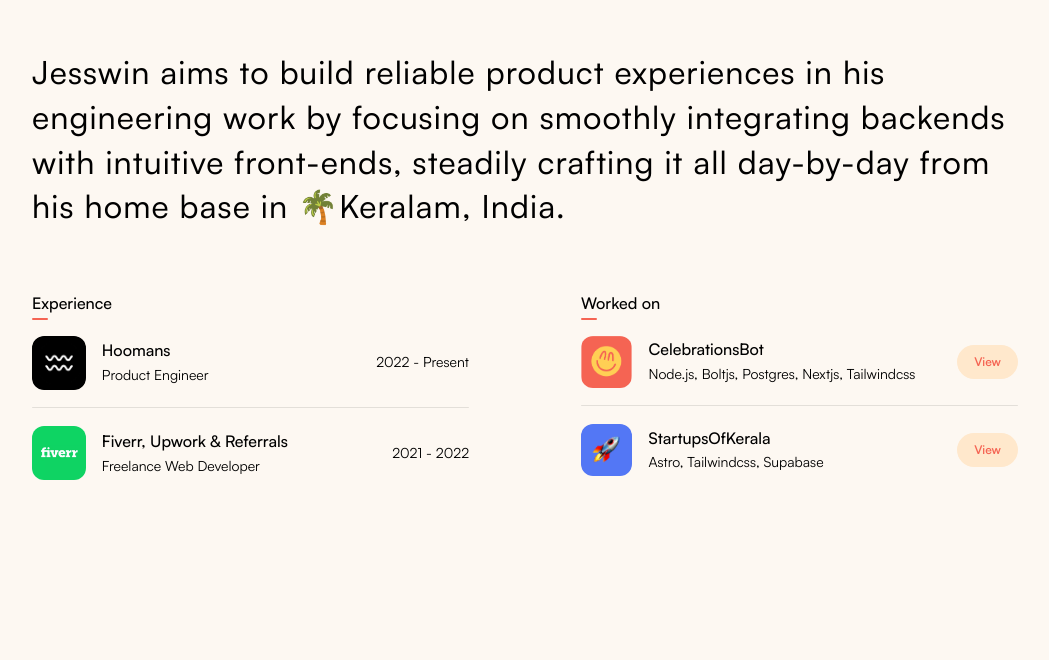
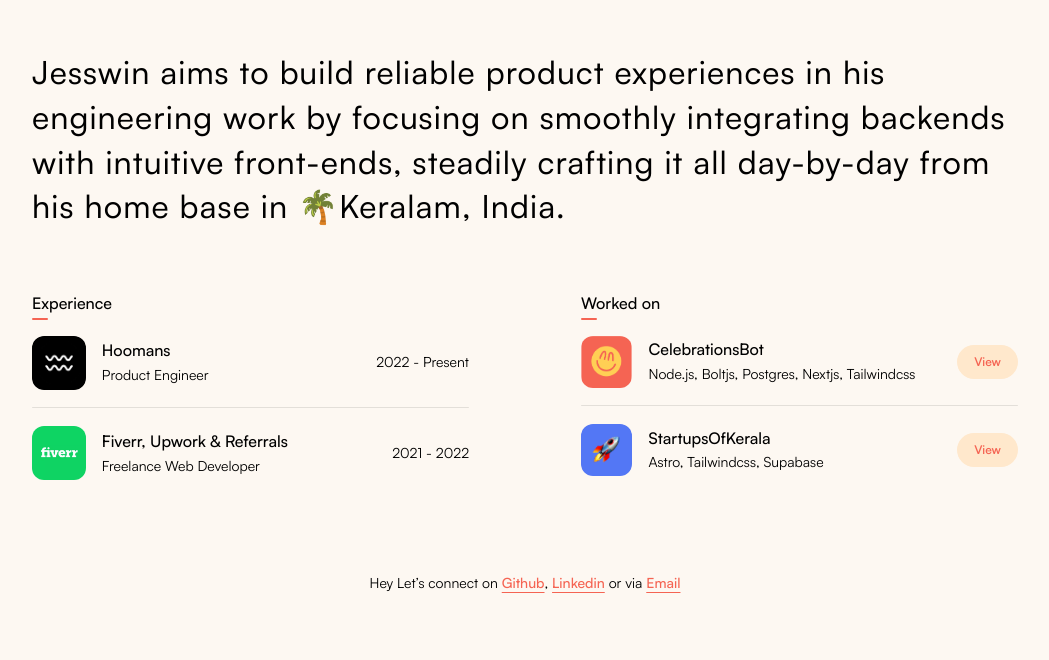
Before and after one commit to lemokami/alt-v1, an Astro site: page / in a window 1280 px wide. Shown: the part 135-795 px from the top of the page, without its empty margins (115-1164 px from the left). Built offline with nearby package versions, Linux system fonts and the light colour scheme; Astro itself is replaced by a stand-in of ours.

Commit message:
feat: add footer with contact information

```diff
--- a/src/pages/index.astro
+++ b/src/pages/index.astro
@@ -22,4 +22,19 @@
     🌴Keralam, India.
   </h1>
   <ShowCase />
+
+  <footer
+    class='text-sm self-center pt-20 xl:py-8 xl:pb-16 xl:absolute bottom-2 inset-x-0 text-center'
+  >
+    Hey Let’s connect on <a href='https://github.com/lemokami'>Github</a>,
+    <a href='https://linkedin.com/in/jesswin'>Linkedin</a> or via <a
+      href='mailto:jesz@duck.com'>Email</a
+    >
+  </footer>
 </BaseLayout>
+
+<style>
+  footer > a {
+    @apply font-medium text-[#F56453] underline underline-offset-4 py-2;
+  }
+</style>
```
